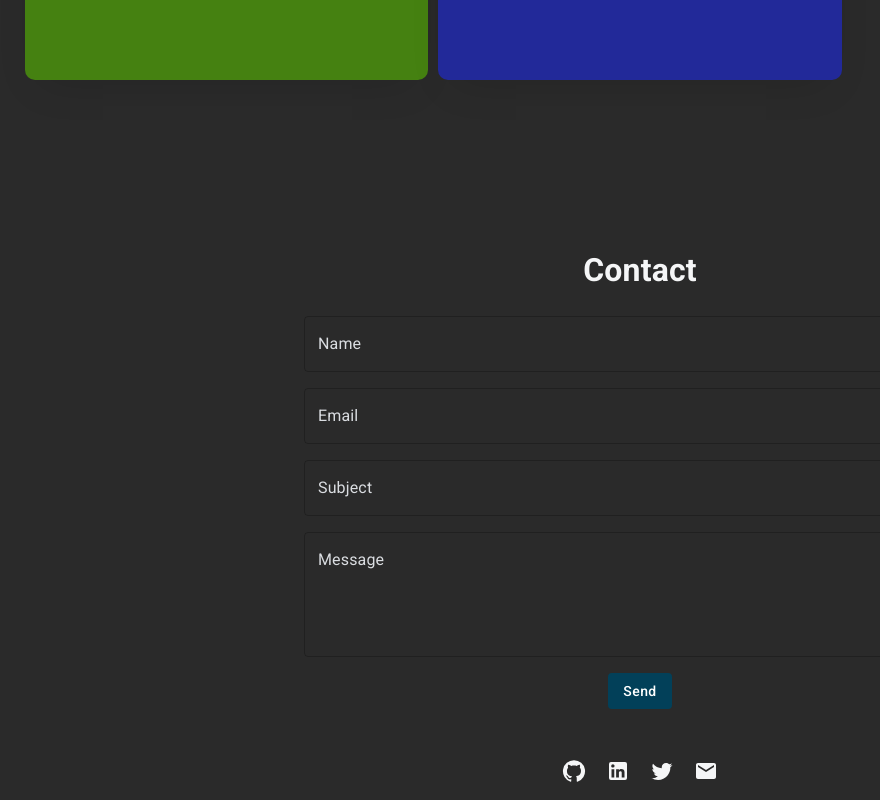
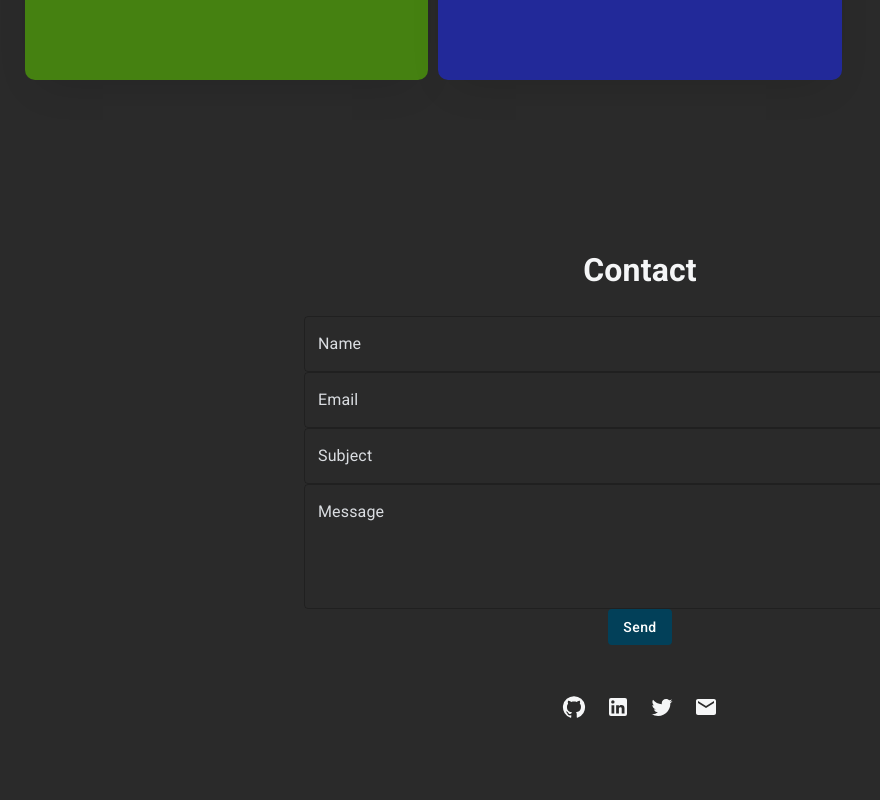
Before and after one commit to MCris29/portfolio, a Next.js app: page / in a window 1280 px wide. Shown: the part 2888-3688 px from the top of the page, without its empty margins (0-880 px from the left). After the commit the page ends 3624 px from the top, so only its background shows below. Built offline with nearby package versions, Linux system fonts and the light colour scheme.

Commit message:
Contact form functionality

```diff
--- a/src/components/Contact.tsx
+++ b/src/components/Contact.tsx
@@ -1,30 +1,148 @@
 import React from "react";
 import styles from "@/styles/Home.module.scss";
-import { useTheme } from "@mui/material";
-import { alpha, styled } from "@mui/material/styles";
-import Box from "@mui/material/Box";
-import TextField, { TextFieldProps } from "@mui/material/TextField";
+import TextField from "@mui/material/TextField";
 import { Button } from "@mui/material";
+import { useForm, Controller } from "react-hook-form";
+import { yupResolver } from "@hookform/resolvers/yup";
+import * as yup from "yup";
+
+const schema = yup.object().shape({
+  name: yup
+    .string()
+    .required("Ingrese su nombre")
+    .max(100, "Su nombre debe tener maximo 100 caracteres.")
+    .matches(
+      /^[a-zA-ZÀ-ÿ\u00f1\u00d1]+(\s*[a-zA-ZÀ-ÿ\u00f1\u00d1]*)*[a-zA-ZÀ-ÿ\u00f1\u00d1]+$/,
+      "El nombre solo debe contener letras"
+    ),
+  email: yup
+    .string()
+    .email("Ingrese un email válido.")
+    .required("Ingrese su email")
+    .max(100, "El email debe tener maximo 100 caracteres."),
+  subject: yup
+    .string()
+    .required("Ingrese el asunto")
+    .max(100, "El asunto debe tener maximo 100 caracteres."),
+  message: yup
+    .string()
+    .required("Ingrese su mensaje")
+    .max(255, "El mensaje debe tener maximo 255 caracteres."),
+});
 
 const Contact = () => {
+  const {
+    handleSubmit,
+    control,
+    reset,
+    formState: { errors },
+  } = useForm({ resolver: yupResolver(schema) });
+
+  const onSubmit = async (dataContact: any = {}) => {
+    var body =
+      "Nombre: " +
+      dataContact.name +
+      "%0A" +
+      "email: " +
+      dataContact.email +
+      "%0A" +
+      "Mensaje: " +
+      dataContact.message +
+      "%0A" +
+      " ";
+
+    window.open(
+      "mailto:crismax0629@gmail.com?subject=" +
+        dataContact.subject +
+        "&body=" +
+        body
+    );
+
+    reset({
+      name: "",
+      email: "",
+      subject: "",
+      message: "",
+    });
+  };
+
   return (
     <div className={styles.contact}>
       <div className={styles.form}>
         <h1>Contact</h1>
-        <Box
-          component="form"
-          noValidate
-          sx={{
-            display: "grid",
-            gap: 2,
-          }}
-        >
-          <TextField label="Name" id="name" />
-          <TextField label="Email" id="email" />
-          <TextField label="Subject" id="subject" />
-          <TextField label="Message" id="message" multiline rows={4} />
-          <Button>Send</Button>
-        </Box>
+        <form id="contact-form" noValidate onSubmit={handleSubmit(onSubmit)}>
+          <Controller
+            name="name"
+            control={control}
+            defaultValue=""
+            render={({ field }) => (
+              <TextField
+                {...field}
+                label="Name"
+                id="name"
+                className={styles.item}
+                error={Boolean(errors.name)}
+              />
+            )}
+          />
+          <span className={styles.error}>{errors.name?.message}</span>
+
+          <Controller
+            name="email"
+            control={control}
+            defaultValue=""
+            render={({ field }) => (
+              <TextField
+                {...field}
+                label="Email"
+                id="email"
+                className={styles.item}
+                error={Boolean(errors.email)}
+              />
+            )}
+          />
+          <span className={styles.error}>{errors.email?.message}</span>
+
+          <Controller
+            name="subject"
+            control={control}
+            defaultValue=""
+            render={({ field }) => (
+              <TextField
+                {...field}
+                label="Subject"
+                id="subject"
+                className={styles.item}
+                error={Boolean(errors.subject)}
+              />
+            )}
+          />
+          <span className={styles.error}>{errors.subject?.message}</span>
+
+          <Controller
+            name="message"
+            control={control}
+            defaultValue=""
+            render={({ field }) => (
+              <TextField
+                {...field}
+                label="Message"
+                id="message"
+                multiline
+                rows={4}
+                className={styles.item}
+                error={Boolean(errors.message)}
+              />
+            )}
+          />
+          <span className={styles.error}>{errors.message?.message}</span>
+
+          <div className={styles.button_container}>
+            <Button type="submit" value="submit">
+              Send
+            </Button>
+          </div>
+        </form>
       </div>
     </div>
   );
--- a/src/styles/Home.module.scss
+++ b/src/styles/Home.module.scss
@@ -102,6 +102,20 @@
     text-align: center;
   }
 
+  form {
+    display: flex;
+    flex-direction: column;
+  }
+}
+
+.item {
+  margin: 5px 0;
+}
+
+.button_container {
+  display: flex;
+  justify-content: center;
+
   button {
     color: white;
     text-transform: none;
@@ -113,6 +127,10 @@
       background-color: #448aa6;
     }
   }
+}
+
+.error{
+  color: #F44336;
 }
 
 //Footer
```
Also changed, not shown: package.json (+5 -2 lines), 1 other file (tests, documents, lock files or other folders).
